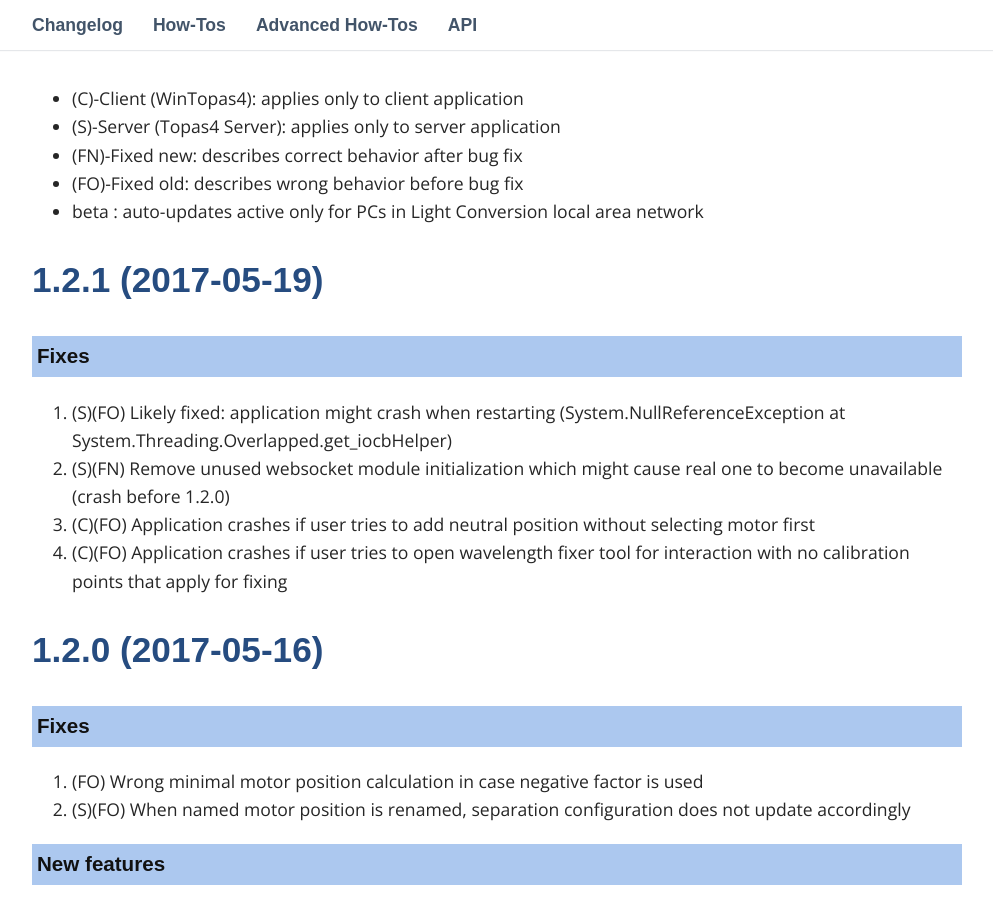
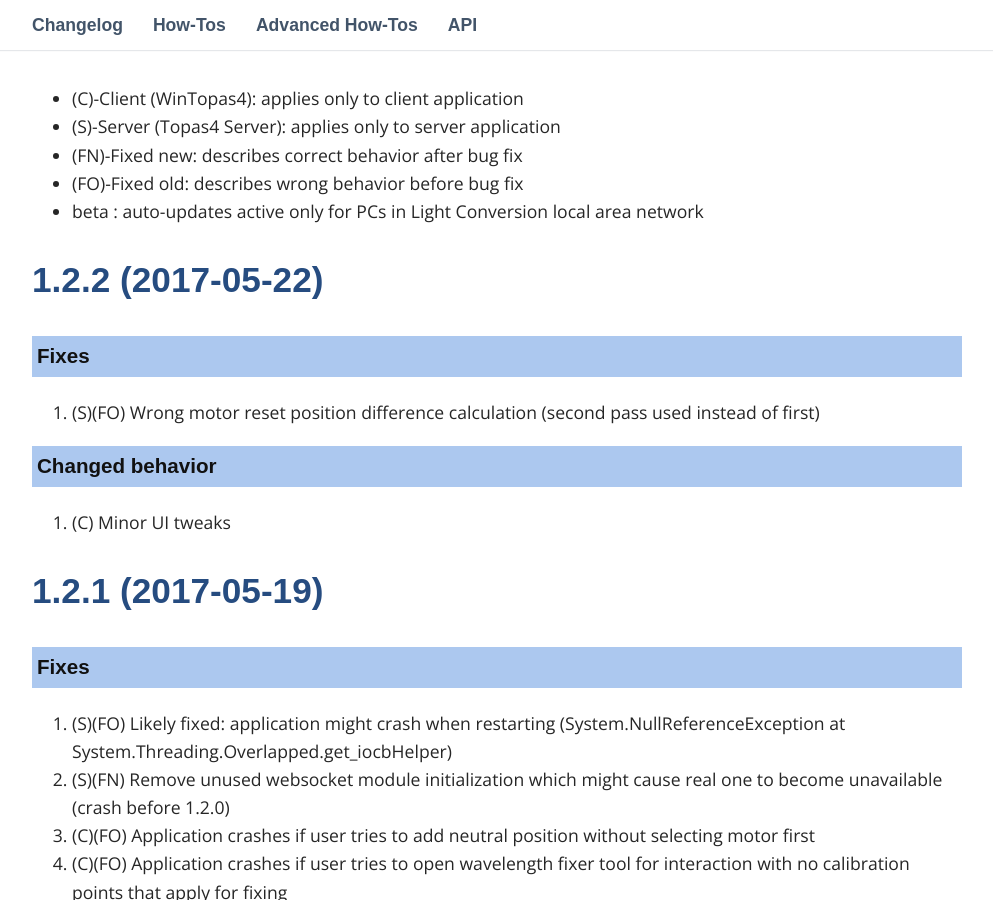
Before and after one commit to DomasM/Topas4InfoTemp00, a Jekyll site: the page built from _pages/03_changelog.md, in a window 1280 px wide and 900 px high, scrolled down 469 px. Shown: the whole window, without its empty margins (143-1136 px from the left). Built offline with Jekyll 4.4.1, drawn with Linux system fonts in a browser that asks for light colours; some web fonts are replaced; comment, search, counter and statistics services are not loaded.

Commit message:
1.2.2 release

```diff
--- a/_pages/03_changelog.md
+++ b/_pages/03_changelog.md
@@ -16,6 +16,19 @@
 * (FN)-Fixed new: describes correct behavior after bug fix
 * (FO)-Fixed old: describes wrong behavior before bug fix
 * beta : auto-updates active only for PCs in Light Conversion local area network
+
+
+
+## 1.2.2 (2017-05-22)
+
+### Fixes
+
+1. (S)(FO) Wrong motor reset position difference calculation (second pass used instead of first)
+
+### Changed behavior
+
+1. (C) Minor UI tweaks
+
 
 
 
```
